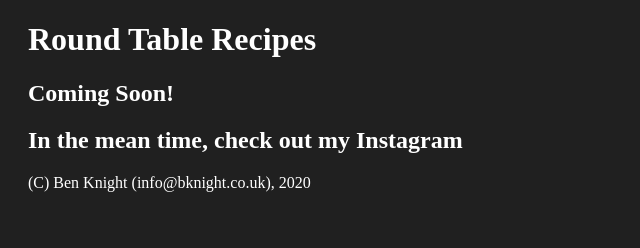
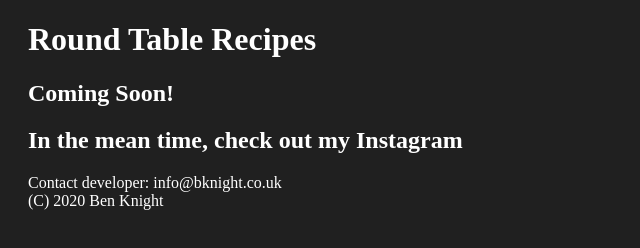
Before and after one commit to benknight135/roundtablerecipes, a plain HTML site: page index.html in a window 1280 px wide. Shown: the whole page, without its empty margins (0-640 px from the left). Drawn offline with Linux system fonts and the light colour scheme.

Commit message:
add footer as js

```diff
--- /dev/null
+++ b/footer.js
@@ -0,0 +1,6 @@
+document.write(`
+<footer>
+Contact developer: info@bknight.co.uk
+<br> (C) 2020 Ben Knight
+</footer>
+`);
--- a/index.html
+++ b/index.html
@@ -15,7 +15,7 @@
     <!-- Feed name: roundtablerecipefeed, Filters: @monkeyking135 -->
     <div class="elfsight-app-a750b9b9-12f1-44e5-8b9f-80bc6ebe367e"></div>
 
-    <footer>(C) Ben Knight (info@bknight.co.uk), 2020</footer>
+    <script src="footer.js"></script>
   </div>
 </body>
 </html>
```
